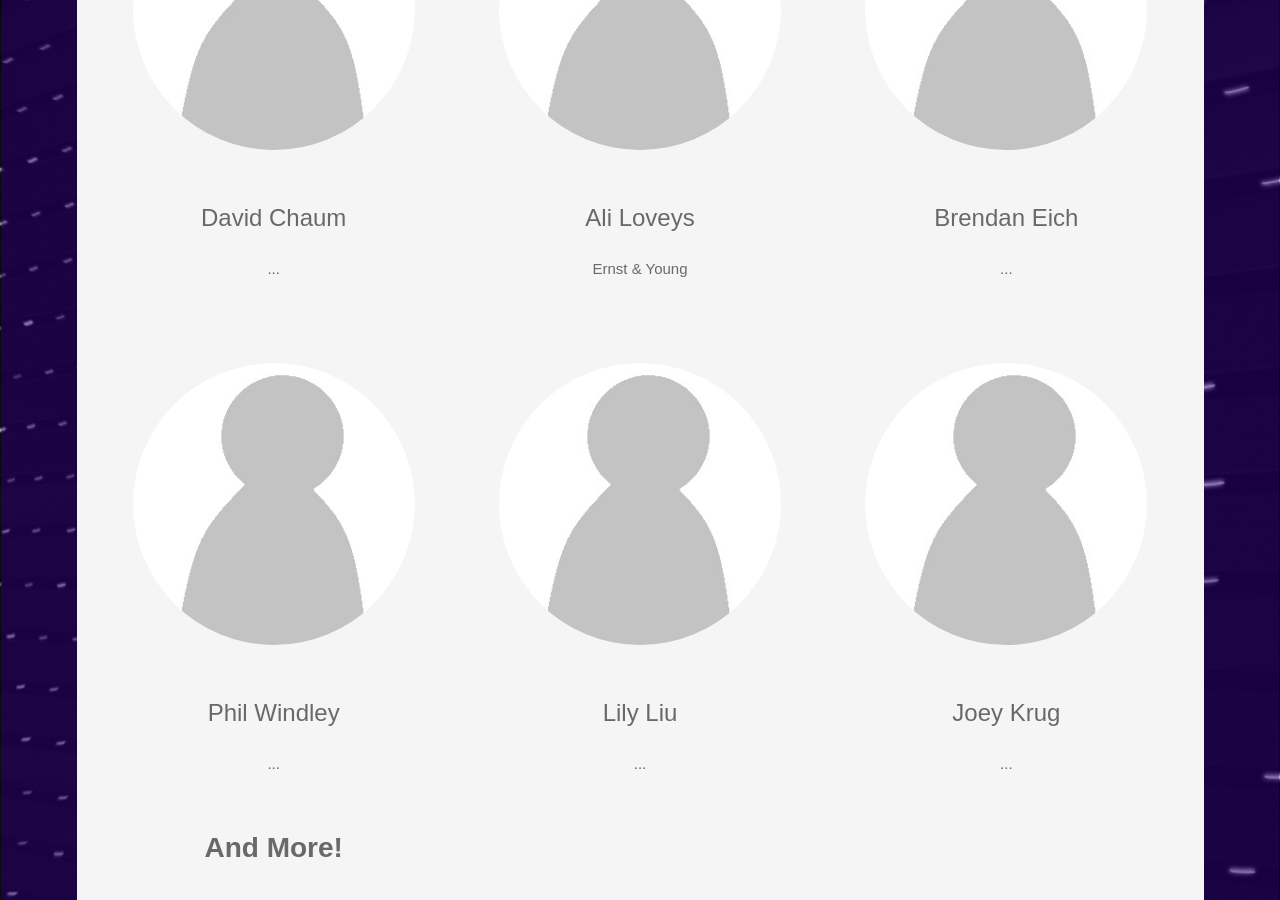
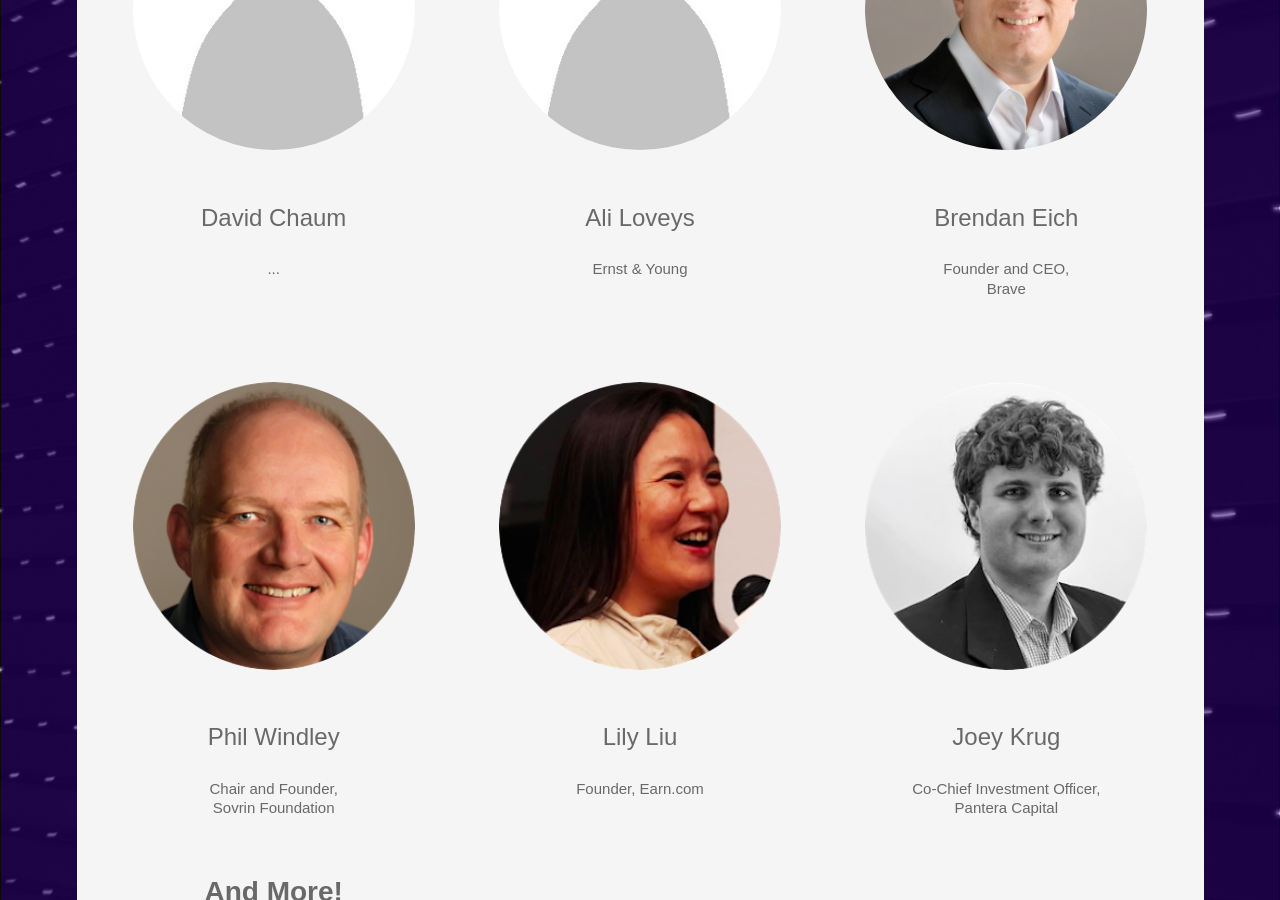
Before and after one commit to responsible-data-summit/responsible-data-summit.github.io, a Jekyll site: the page built from pages/decentral.html, in a window 1280 px wide and 900 px high, scrolled down 1256 px. Built offline with Jekyll 4.4.1, drawn with Linux system fonts in a browser that asks for light colours; some web fonts are replaced; comment, search, counter and statistics services are not loaded.

Commit message:
update decentral page with overlapping info

```diff
--- a/_data/speakers_decentral.yml
+++ b/_data/speakers_decentral.yml
@@ -20,17 +20,20 @@
   avatar: unknown.jpg
 - name: Brendan Eich
   title: |
-    ...
-  avatar: unknown.jpg
+    Founder and CEO,
+    Brave
+  avatar: BrendanE.jpg
 - name: Phil Windley
   title: |
-    ...
-  avatar: unknown.jpg
+    Chair and Founder,
+    Sovrin Foundation
+  avatar: Phil.png
 - name: Lily Liu
   title: |
-    ...
-  avatar: unknown.jpg
+    Founder, Earn.com
+  avatar: Lily.png
 - name: Joey Krug
   title: |
-    ...
-  avatar: unknown.jpg
+    Co-Chief Investment Officer,
+    Pantera Capital
+  avatar: Joey.png
```
